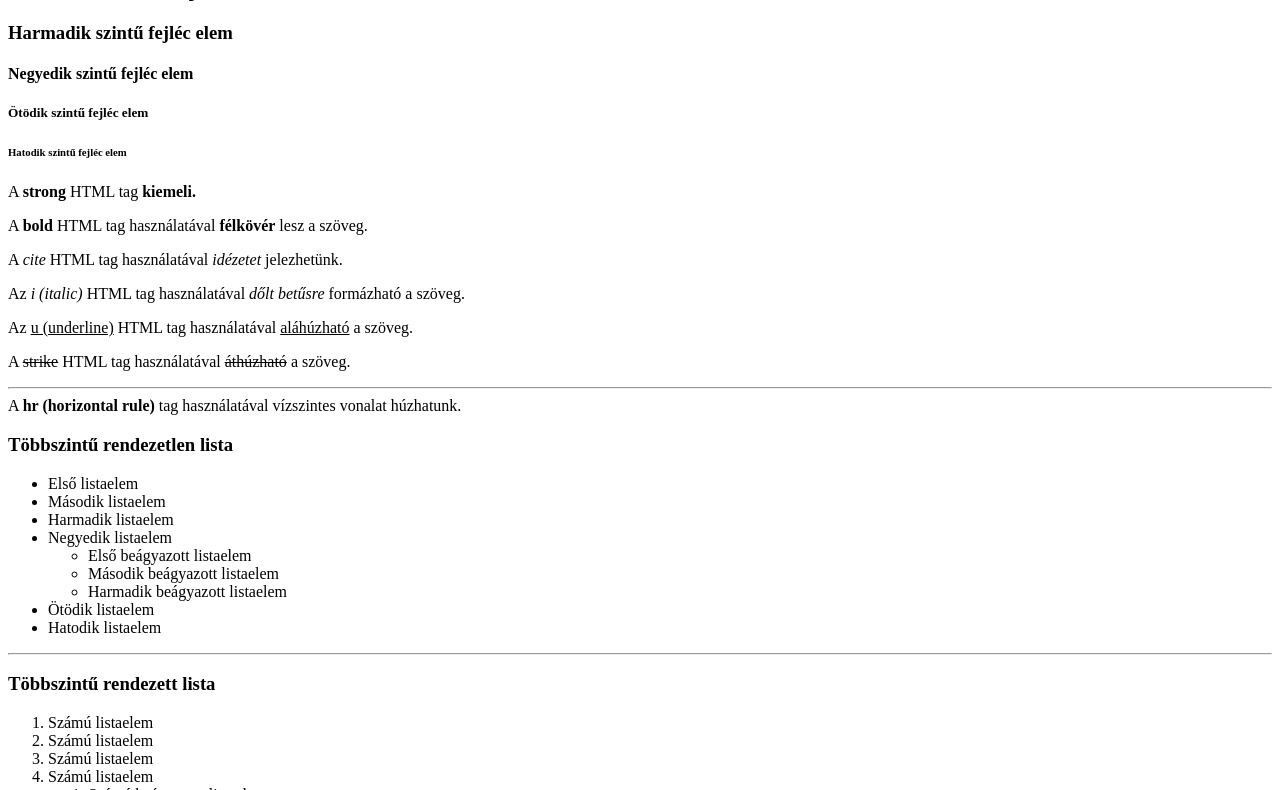
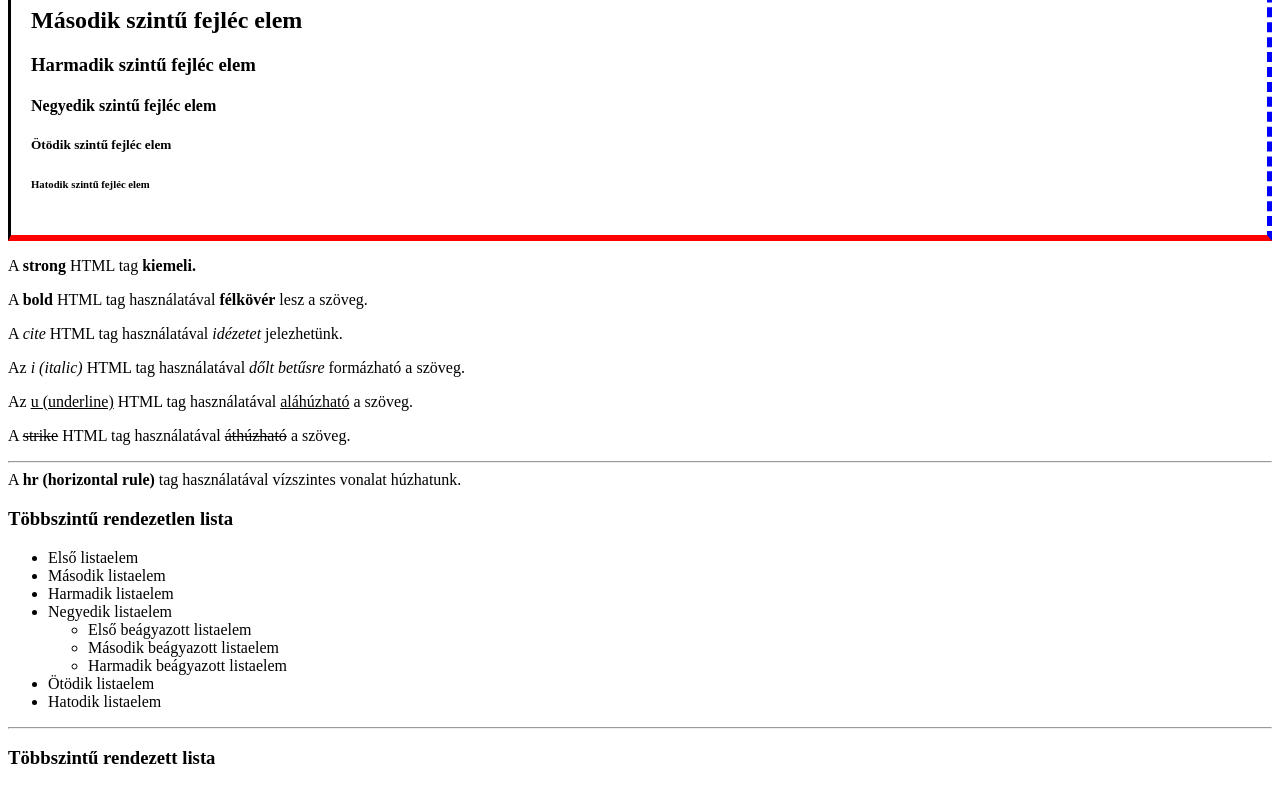
Before and after one commit to MolnarHangaBorbala/HTML_project_10a2, a plain HTML site: page HTML/Molnár Hanga Borbála - HTML/index.html in a window 1280 px wide. Shown: the part 105-895 px from the top of the page. Drawn offline with Linux system fonts and the light colour scheme.

Commit message:
Add files via upload

```diff
--- a/HTML/Molnár Hanga Borbála - HTML/style.css
+++ b/HTML/Molnár Hanga Borbála - HTML/style.css
@@ -7,3 +7,12 @@
     float: left;
     margin-left: 50px;
 }
+
+.headings {
+    border-left: 3px solid #000000;
+    border-top: 4px dotted #00ff00;
+    border-right: 5px dashed #0000ff;
+    border-bottom: 6px solid #ff0000;
+    padding: 20px;
+
+}
```
